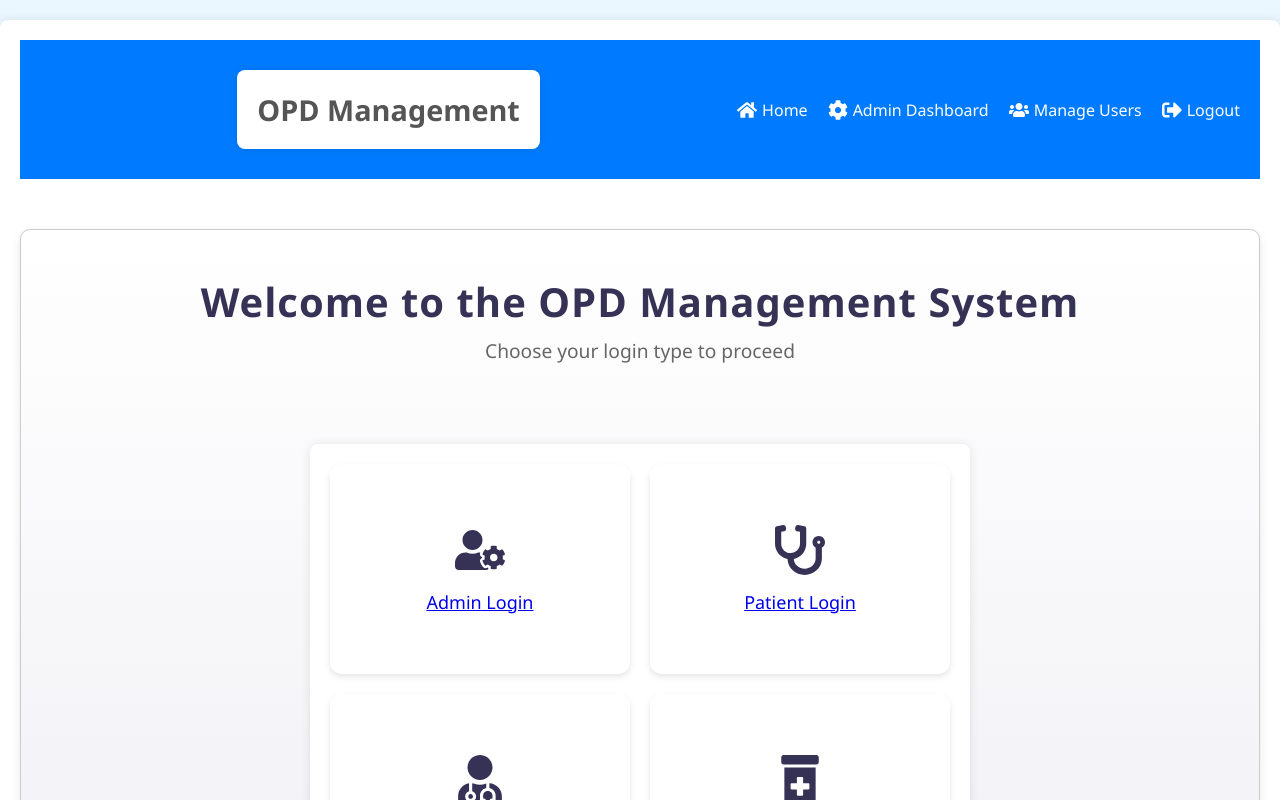
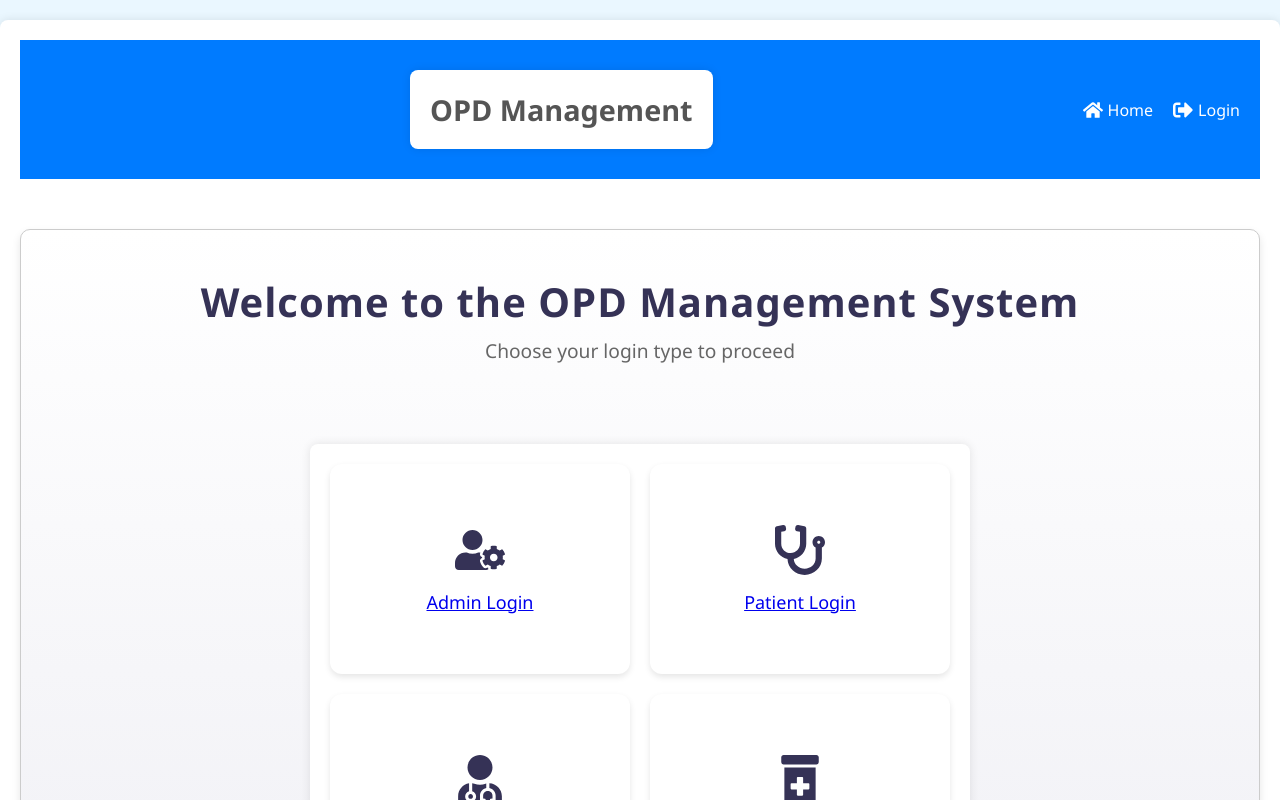
Before and after one commit to p4p-iyush/careHealth, a React (Vite) app in the folder Frontend/: page / in a window 1280 px wide. Shown: the top 800 px of the page. Built offline with nearby package versions, Linux system fonts and the light colour scheme.

Commit message:
Updated aap.jsx

```diff
--- a/Frontend/src/App.jsx
+++ b/Frontend/src/App.jsx
@@ -1,4 +1,5 @@
-import { BrowserRouter as Router, Routes, Route } from 'react-router-dom';
+import { BrowserRouter as Router, Routes, Route , useLocation  } from 'react-router-dom';
+import React, { useState, useEffect,useRef } from "react";
 import Navbar from './Components/Navbar/Navbar';
 import Footer from './Components/Footer/Footer';
 
@@ -34,14 +35,37 @@ import ExpiredProduct from './Components/UserModules/Pharmacists/ExpiryManagemen
 import ExpiryUpdate from './Components/UserModules/Pharmacists/ExpiryManagement/ExpiryUpdate/ExpiryUpdate';
 
 
-// import ExpiryUpdate from './Components/UserModules/Pharmacists/QuantityManagement/UpdateQuantity';
 
-function App() {
+
+function MainApp() {
+  const location = useLocation();
+  const [userRole, setUserRole] = useState("guest"); // Default role
+  const roleSet = useRef(false); // Track if a role has been assigned
+
+  useEffect(() => {
+    if (location.pathname === "/" || location.pathname === "/admin-login" || location.pathname === "/patient-login" || location.pathname === "/doctor-login" || location.pathname === "/pharmacy-login") {
+      setUserRole("guest");
+      roleSet.current = false; // Reset tracking when on home page
+    } else if (!roleSet.current) {
+      if (location.pathname.includes("/admin-dashboard")) {
+        setUserRole("admin");
+      } else if (location.pathname.includes("/patient-dashboard")) {
+        setUserRole("patient");
+      } else if (location.pathname.includes("/doctor-dashboard")) {
+        setUserRole("doctor");
+      } else if (location.pathname.includes("/pharmacy-dashboard")) {
+        setUserRole("pharmacist");
+      }
+      roleSet.current = true; // Mark that a role has been assigned
+    }
+  }, [location.pathname]);
+
   return (
-    <Router>
-      <Navbar userRole={"admin"}/>
+    <>
+      <Navbar userRole={userRole}/>
       <Routes>
         <Route path="/" element={<LoginPage/>} />
+        <Route path="/login" element={<LoginPage/>} />
         {/* routes for loginpage */}
         <Route path="/patient-login" element={<PatientLogin/>} />
         <Route path="/admin-login" element={<AdminLogin/>} />
@@ -77,6 +101,14 @@ function App() {
 
       </Routes>
       {/* <Footer /> */}
+      </>
+  );
+}
+
+const App = () => {
+  return (
+    <Router>
+      <MainApp />
     </Router>
   );
 }
```
